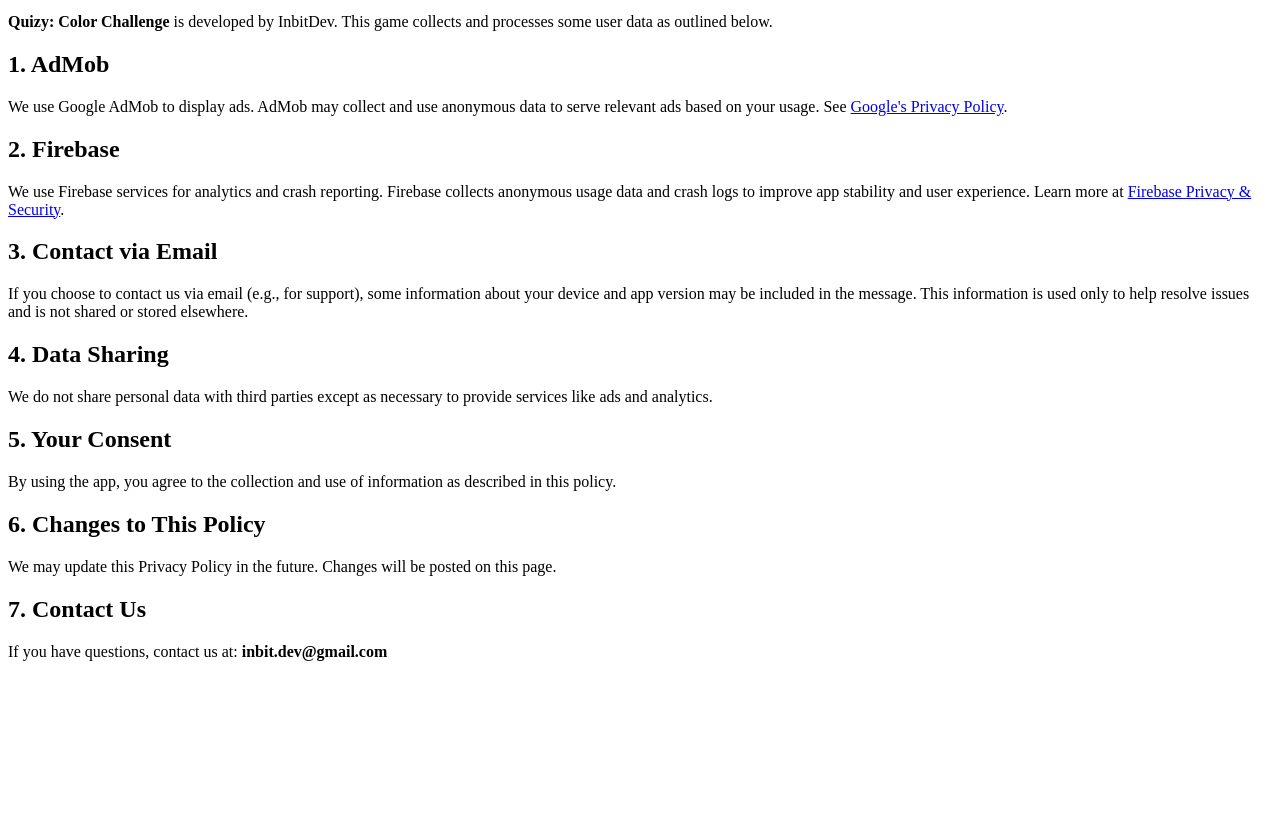
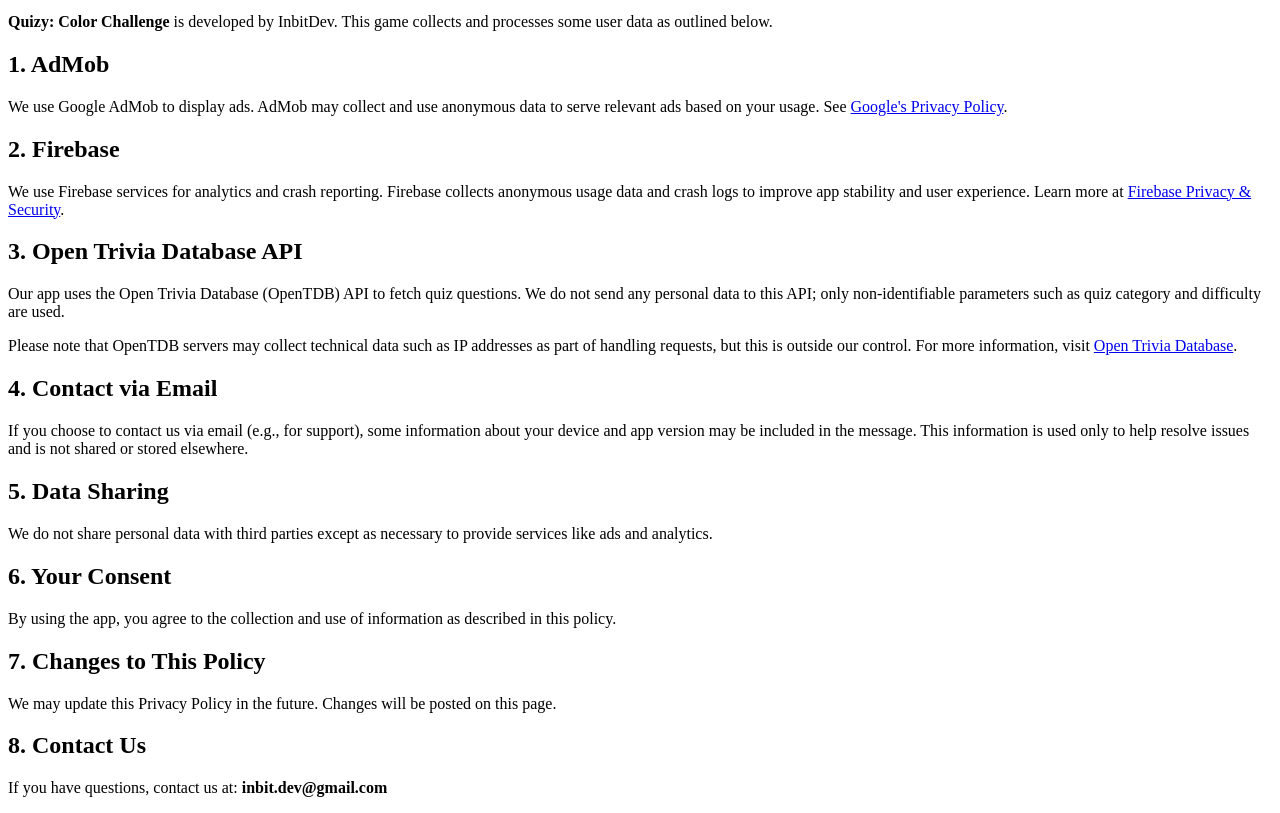
Before and after one commit to imileskiene/quizy-privacy-policy, a plain HTML site: page index.html in a window 1280 px wide. Shown: the part 101-914 px from the top of the page. Before the commit the page ends 800 px from the top, so only its background shows below. Drawn offline with Linux system fonts and the light colour scheme.

Commit message:
Update privacy policy with API info

```diff
--- a/index.html
+++ b/index.html
@@ -16,19 +16,23 @@
   <h2>2. Firebase</h2>
   <p>We use Firebase services for analytics and crash reporting. Firebase collects anonymous usage data and crash logs to improve app stability and user experience. Learn more at <a href="https://firebase.google.com/support/privacy">Firebase Privacy & Security</a>.</p>
 
-  <h2>3. Contact via Email</h2>
+  <h2>3. Open Trivia Database API</h2>
+  <p>Our app uses the Open Trivia Database (OpenTDB) API to fetch quiz questions. We do not send any personal data to this API; only non-identifiable parameters such as quiz category and difficulty are used.</p>
+  <p>Please note that OpenTDB servers may collect technical data such as IP addresses as part of handling requests, but this is outside our control. For more information, visit <a href="https://opentdb.com/" target="_blank" rel="noopener noreferrer">Open Trivia Database</a>.</p>
+
+  <h2>4. Contact via Email</h2>
   <p>If you choose to contact us via email (e.g., for support), some information about your device and app version may be included in the message. This information is used only to help resolve issues and is not shared or stored elsewhere.</p>
 
-  <h2>4. Data Sharing</h2>
+  <h2>5. Data Sharing</h2>
   <p>We do not share personal data with third parties except as necessary to provide services like ads and analytics.</p>
 
-  <h2>5. Your Consent</h2>
+  <h2>6. Your Consent</h2>
   <p>By using the app, you agree to the collection and use of information as described in this policy.</p>
 
-  <h2>6. Changes to This Policy</h2>
+  <h2>7. Changes to This Policy</h2>
   <p>We may update this Privacy Policy in the future. Changes will be posted on this page.</p>
 
-  <h2>7. Contact Us</h2>
+  <h2>8. Contact Us</h2>
   <p>If you have questions, contact us at: <strong>inbit.dev@gmail.com</strong></p>
 
 </body>
```
